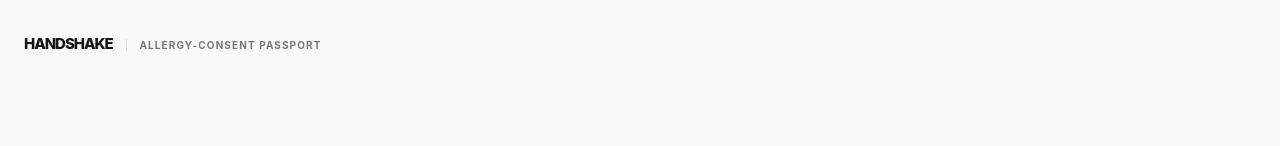
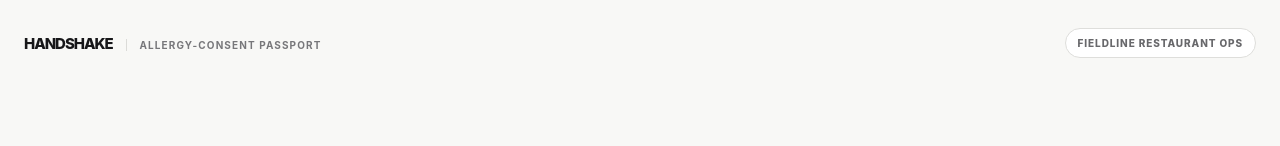
Before and after one commit to niharnm/Ideation, a website with bundled scripts: page public/index.html in a window 1280 px wide. Shown: the top 146 px of the page. Built offline with nearby package versions, Linux system fonts and the light colour scheme.

Commit message:
Link customer permission to Fieldline ops

```diff
--- a/public/index.html
+++ b/public/index.html
@@ -20,6 +20,7 @@
       .brand { color: #171719; font-size: 15px; font-weight: 850; letter-spacing: -.07em; text-transform: uppercase; }
       .brand::after { content: "Allergy-consent passport"; margin-left: 13px; padding-left: 13px; border-left: 1px solid #dbdbd8; color: #77777a; font-size: 10px; font-weight: 750; letter-spacing: .11em; }
       .private { padding: 8px 12px; border: 1px solid #dededb; border-radius: 999px; color: #68686b; background: #fff; font-size: 10px; font-weight: 800; letter-spacing: .09em; text-transform: uppercase; }
+      .merchant-link { text-decoration: none; }
       main { width: min(100% - 48px, 1360px); margin: 0 auto; }
       .experience { min-height: calc(100vh - 180px); padding: 48px 0 34px; }
       .hero { position: relative; display: grid; justify-items: center; text-align: center; }
@@ -120,6 +121,7 @@
     <div class="shell">
       <header class="site-header">
         <div class="brand">Handshake</div>
+        <a class="private merchant-link" href="/recipient.html">Fieldline restaurant ops</a>
       </header>
       <main>
         <section id="request-view" class="experience" aria-live="polite">
```
Also changed, not shown: test/recipient-ui.test.mjs (+5 -0 lines).
